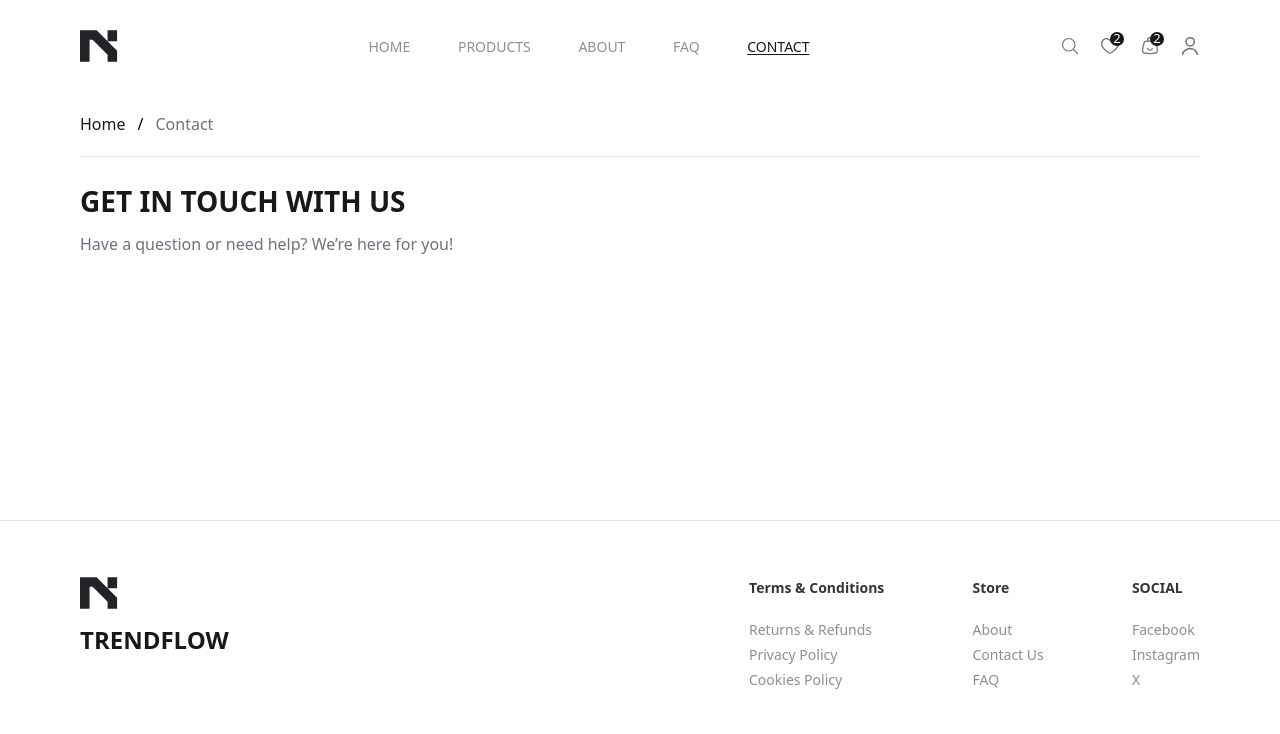
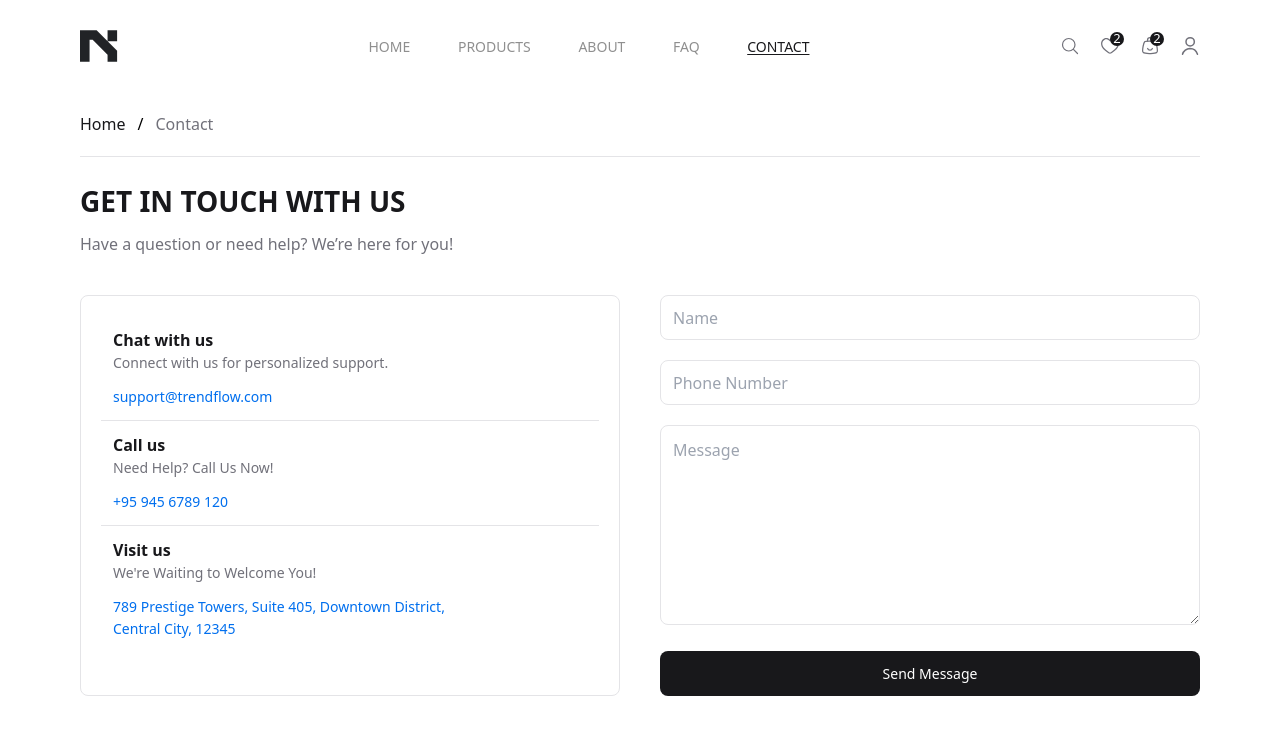
Before and after one commit to waiyanhein01/next-shop, a Next.js app: page /contact-us in a window 1280 px wide. Shown: the top 734 px of the page. Built offline with nearby package versions, Linux system fonts and the light colour scheme.

Commit message:
fix:contact_page

```diff
--- a/src/components/feature/contact/components/Contact.jsx
+++ b/src/components/feature/contact/components/Contact.jsx
@@ -1,7 +1,31 @@
-import React from "react";
+"use client";
+import Image from "next/image";
+import React, { useState } from "react";
 
 const Contact = () => {
+  const [contacts, setContacts] = useState([
+    {
+      id: 1,
+      title: "Chat with us",
+      description: "Connect with us for personalized support.",
+      contact: "support@trendflow.com",
+    },
+    {
+      id: 2,
+      title: "Call us",
+      description: "Need Help? Call Us Now!",
+      contact: "+95 945 6789 120",
+    },
+    {
+      id: 3,
+      title: "Visit us",
+      description: "We're Waiting to Welcome You!",
+      contact:
+        "789 Prestige Towers, Suite 405, Downtown District, Central City, 12345",
+    },
+  ]);
   return (
+    <div className="">
       <div className="">
         <h1 className="w-auto h-[36px] text-[28px] leading-[32px] font-bold text-[#18181B] uppercase">
           Get in Touch with Us
@@ -10,6 +34,58 @@ const Contact = () => {
           Have a question or need help? We’re here for you!
         </p>
       </div>
+
+      <div className=" grid grid-cols-1 md:grid-cols-2 gap-10 my-10">
+        <div className="border border-[#E4E4E7] rounded-[8px] col-span-2 md:col-span-1 p-5">
+          {contacts.map((contact) => (
+            <div
+              key={contact.id}
+              className=" first:border-b border-b last:border-none border-[#E4E4E7] p-3"
+            >
+              <h2 className="w-auto h-auto text-[16px] leading-[24px] font-bold text-[#18181B]">
+                {contact.title}
+              </h2>
+              <p className="text-[14px] w-auto h-auto leading-[22px] font-normal text-[#71717A]">
+                {contact.description}
+              </p>
+
+              <p className="text-[14px] w-[355px] h-auto leading-[22px] mt-3 font-normal text-[#006FEE]">
+                {contact.contact}
+              </p>
+            </div>
+          ))}
+        </div>
+
+        <div className="col-span-2 md:col-span-1">
+          <div className="">
+            <input
+              type="text"
+              className="w-full h-[45px] mb-5 rounded-[8px] outline-none border border-[#E4E4E7] p-3"
+              placeholder="Name"
+            />
+            <input
+              type="number"
+              className="w-full h-[45px] mb-5 rounded-[8px] outline-none border border-[#E4E4E7] p-3"
+              placeholder="Phone Number"
+            />
+            <textarea
+              name=""
+              id=""
+              className="w-full h-[200px] mb-5 rounded-[8px] outline-none border border-[#E4E4E7] p-3"
+              placeholder="Message"
+            />
+
+            <button className="w-full h-[45px] text-[14px] rounded-[8px] bg-[#18181B] text-white">
+              Send Message
+            </button>
+          </div>
+        </div>
+      </div>
+
+      <div className="mb-10">
+        <Image src="/MapMaker.svg" alt="contact" width={1920} height={1080} />
+      </div>
+    </div>
   );
 };
 
```
Also changed, not shown: public/MapMaker.svg (added). Lines whose indentation alone changed are shown as unchanged.
